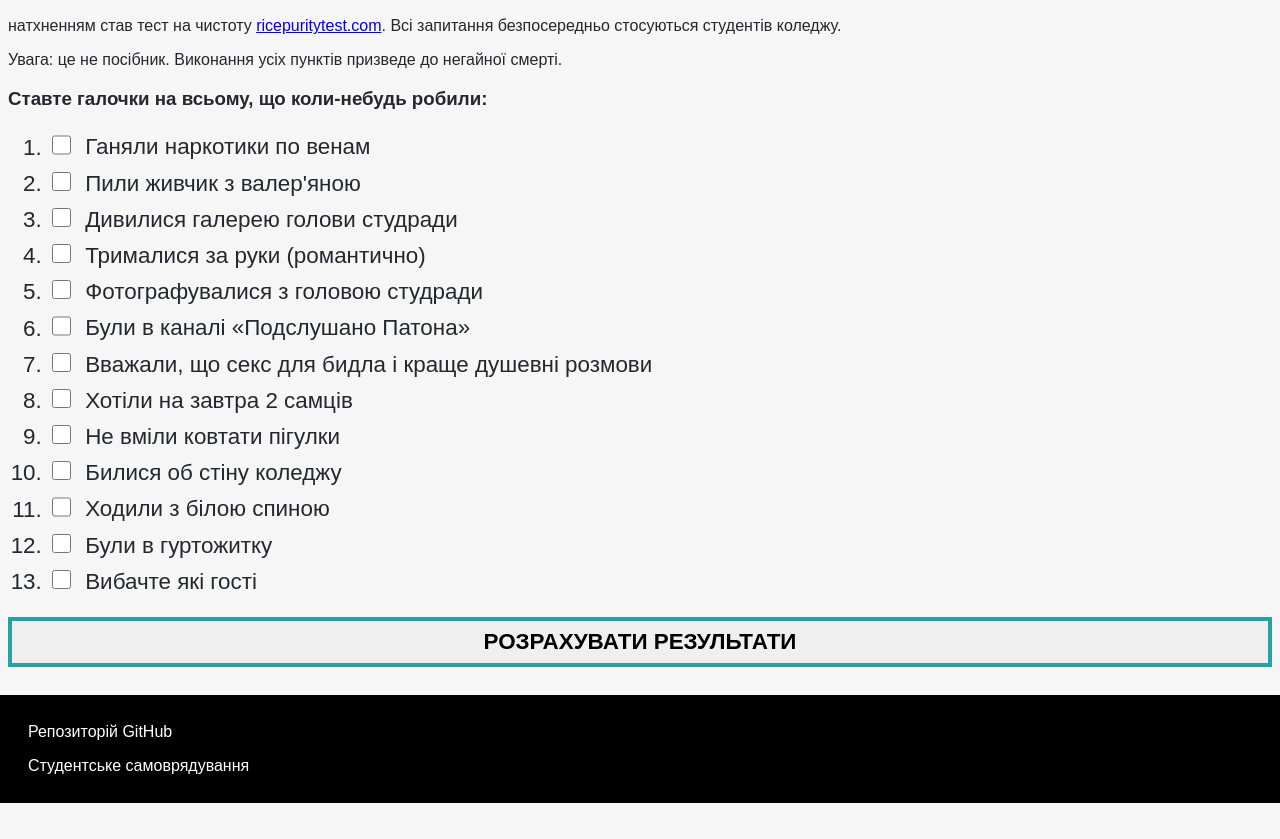
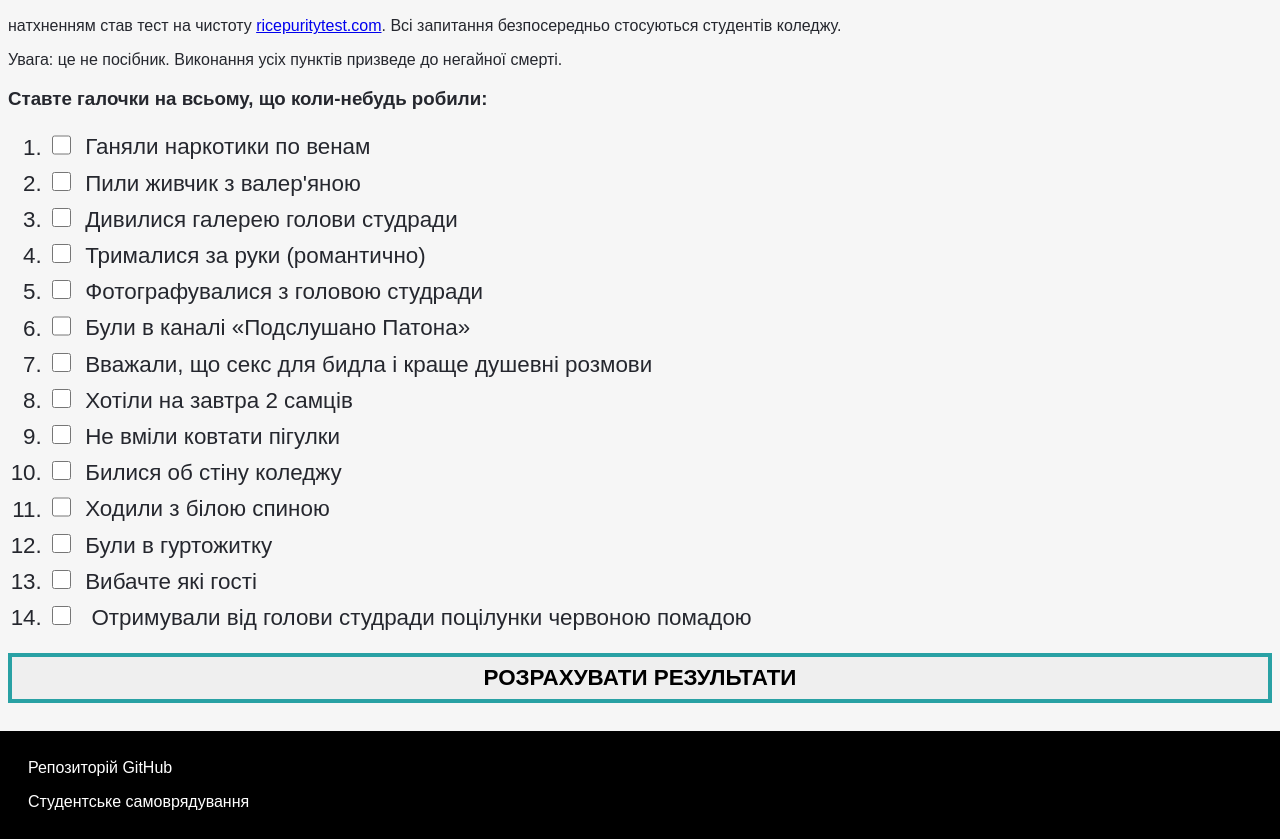
Before and after one commit to skrwo/puritytest-ukr, a plain HTML site: page fkze/index.html in a window 1280 px wide. Shown: the part 97-936 px from the top of the page. Before the commit the page ends 900 px from the top, so only its background shows below. Drawn offline with Linux system fonts and the light colour scheme.

Commit message:
fix fkze version, add new question

```diff
--- a/fkze/assets/result.js
+++ b/fkze/assets/result.js
@@ -1,5 +1,5 @@
 const titles = {
-    "Янгол": [[12, 10], "Ви хто", "👼"],
+    "Янгол": [[Infinity, 10], "Ви хто", "👼"],
     "Норміс": [[9, 6], "Можливо Давид або Вероніка", "😇"],
     "Грішник": [[5, 4], "Мали б отримати Дар'я або Михайло", "😪"],
     "Іді нахуй": [[3, 0], "Мала б отримати Анастасія", "👿"],
--- a/fkze/index.html
+++ b/fkze/index.html
@@ -35,7 +35,9 @@
                 <li><input type="checkbox" name="10" id="q10"><label for="q10">Билися об стіну коледжу</label></li>
                 <li><input type="checkbox" name="11" id="q11"><label for="q11">Ходили з білою спиною</label></li>
                 <li><input type="checkbox" name="12" id="q12"><label for="q12">Були в гуртожитку</label></li>
-                <li><input type="checkbox" name="12" id="q12"><label for="q12">Вибачте які гості</label></li>
+                <li><input type="checkbox" name="13" id="q13"><label for="q13">Вибачте які гості</label></li>
+                <li><input type="checkbox" name="14" id="q14"><label for="q14"> Отримували від голови студради поцілунки червоною помадою</label></li>
+
             </ol>
             <input type="submit" value="Розрахувати результати">
         </form>
```
